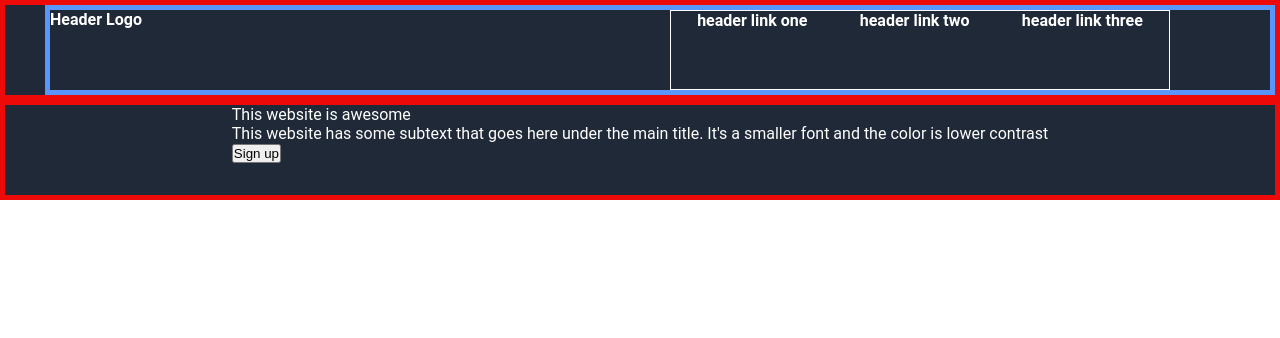
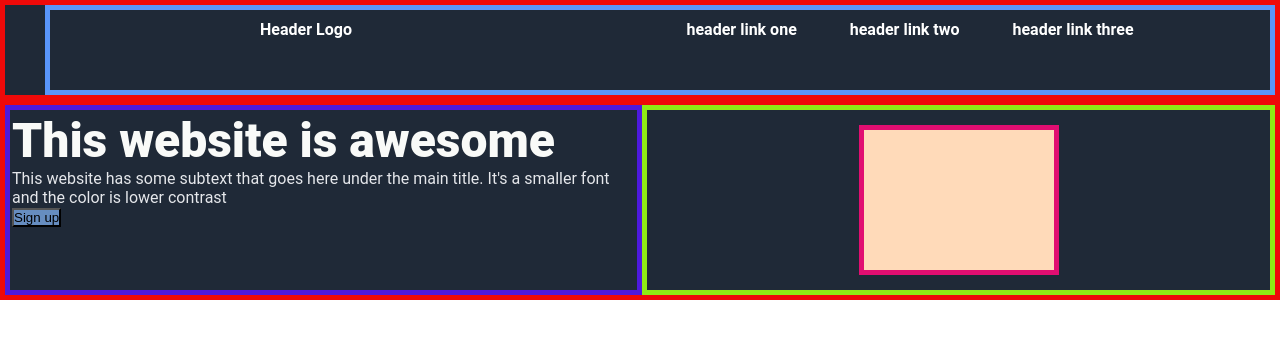
Before and after one commit to CoreyDean-9/landing-page, a plain HTML site: page index.html in a window 1280 px wide. Drawn offline with Linux system fonts and the light colour scheme.

Commit message:
Added second column of landing page

```diff
--- a/index.html
+++ b/index.html
@@ -23,7 +23,7 @@
             <div class="small-text">This website has some subtext that goes here under the main title. It's a smaller font and the color is lower contrast</div>
             <button class="sign-up">Sign up</button>
         </div>
-        <div class="place-holder-container">
+        <div class="place-holder">
             <div class="image-hold"></div>
         </div>
    </div>
--- a/styles.css
+++ b/styles.css
@@ -17,11 +17,16 @@
     display: flex;
     justify-content: space-between;
     flex: 1;
+    padding: 10px;
     margin-left: 40px;
+    /* margin-top: 2px; */
     font-weight: bold;
   }
+  .header-logo{
+    margin-left: 200px;
+  }
   .links{
-    border: 1px solid #fdfbfb;
+    /* border: 1px solid #fdfbfb; */
     display: flex;
     width: 500px;
     margin-right: 100px;
@@ -29,10 +34,46 @@
   }
   .content-outer-container{
     color: #fff; /*TEXT COLOR*/
-    height: 100px;
+    height: 200px;
     border: 5px solid #ee0909;
     font-family: "Roboto";/*FONT*/
     background-color: #1F2937;
     display: flex;
     justify-content: center;
   }
+  .content{
+    width: 600px;
+    border: 5px solid #4d19dd;
+    padding: 2px;
+    /* justify-content: flex-end; */
+    /* margin-left: 250px; */
+    flex: 1;
+  }
+  .large-text{
+    font-weight: 900;
+    font-size: 48px;
+    color: #F9FAF8;
+
+  }
+  .small-text{
+    font-weight: 18px;
+    color: #E5E7EB
+
+  }
+  .sign-up{
+    background-color: #668dc0;
+  }
+  .place-holder{
+    display: flex;
+    flex: 1;
+    justify-content: center;
+    align-items: center;
+    border: 5px solid #8eeb14;
+  }
+  .image-hold{
+    background-color: peachpuff;
+    height: 150px;
+    width: 200px;
+    color: #78918f;
+    border: 5px solid hsl(332, 88%, 47%);
+  }
```
